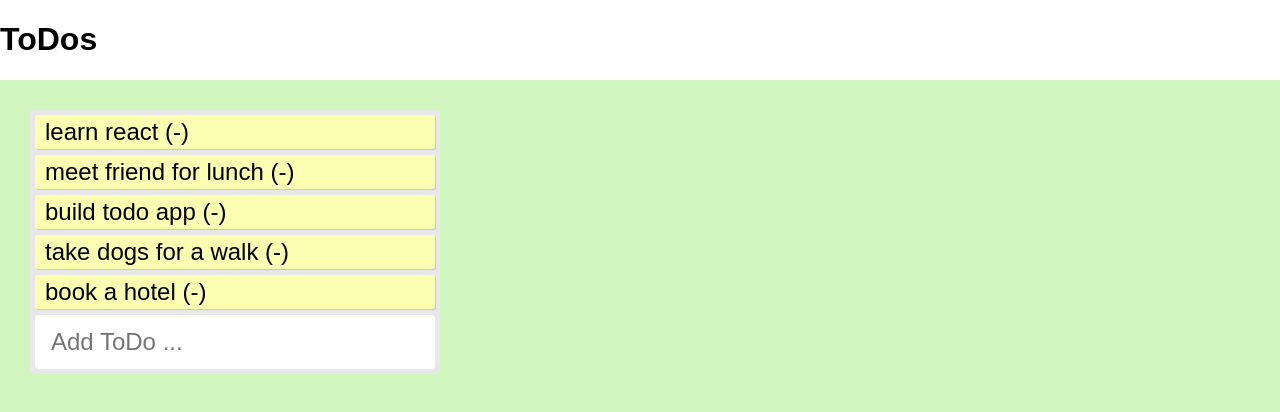
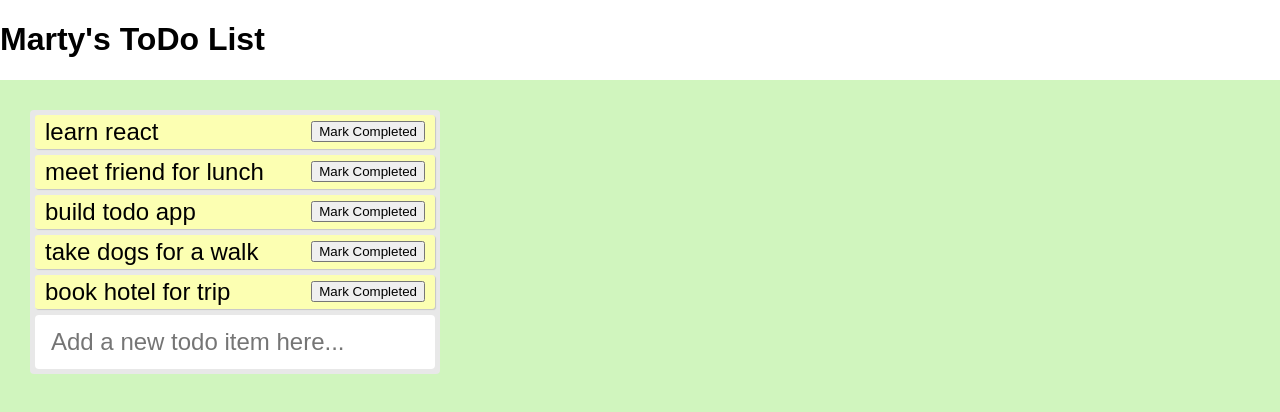
Before and after one commit to martywood/ToDo-List, a plain HTML site: page index.html in a window 1280 px wide. Drawn offline with nearby package versions, Linux system fonts and the light colour scheme.

Commit message:
initial updates

```diff
--- a/form.js
+++ b/form.js
@@ -24,7 +24,7 @@ function TodoForm({addTodo}) {
             className="input"
             // value going to be value we just defined in the state of application
             value={value}
-            placeholder="Add ToDo ..."
+            placeholder="Add a new todo item here..."
             // to set value in our input, enter expression that takes our event and set our value and take the value that was entered, accessed by the following.  Will give us the input
             onChange={e => setValue(e.target.value)}
             />
--- a/index.html
+++ b/index.html
@@ -2,7 +2,7 @@
 <html>
   <head>
     <meta charset="UTF-8" />
-    <title>ToDos</title>
+    <title>Marty's ToDo List</title>
 
     <link rel="stylesheet" href="styles.css">
 
@@ -11,7 +11,7 @@
   </head>
   <body>
 
-    <h1>ToDos</h1>
+    <h1>Marty's ToDo List</h1>
 
     <!-- we will put our teact component inside this div, element we are targeting -->
     <div id="root"></div>
--- a/index.js
+++ b/index.js
@@ -19,7 +19,7 @@ function App(){
       isCompleted: false,
     },
     {
-      text: 'book a hotel',
+      text: 'book hotel for trip',
       isCompleted: false,
     }
   ]);
--- a/todo.js
+++ b/todo.js
@@ -3,5 +3,5 @@ function Todo({todo,index,remove}){
     function handle(){
         remove(index);
     }
-    return <div className="todo" onClick={handle}>{todo.text} (-)</div>
+    return <div className="todo" onClick={handle}>{todo.text} <button>Mark Completed</button></div>
 }
```
